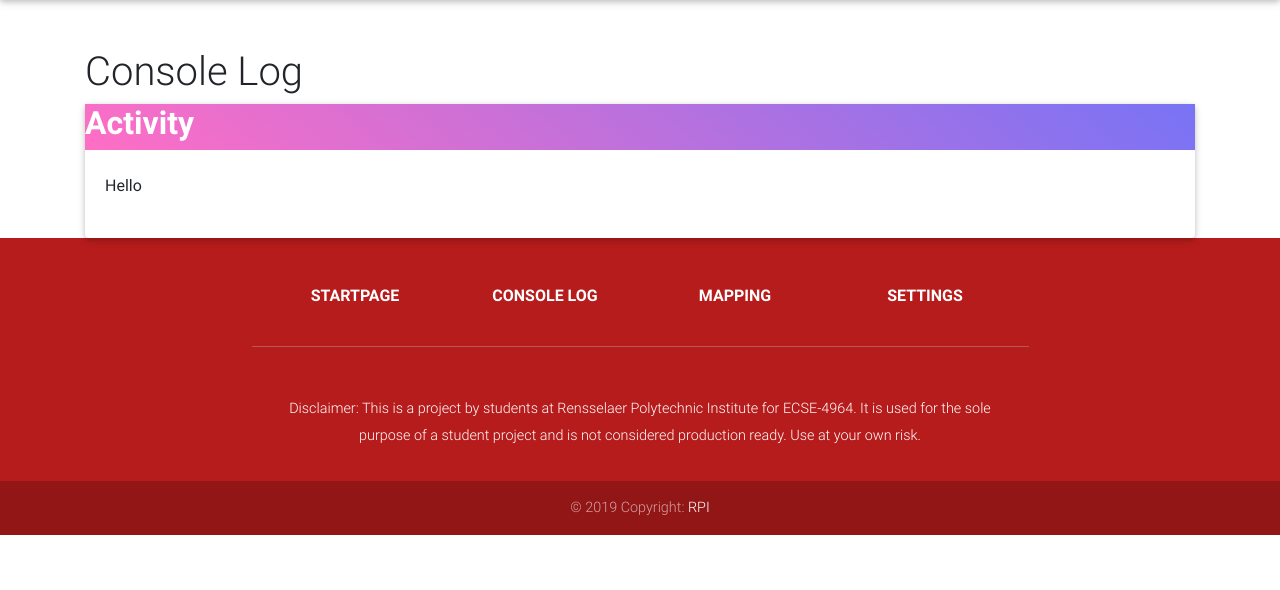
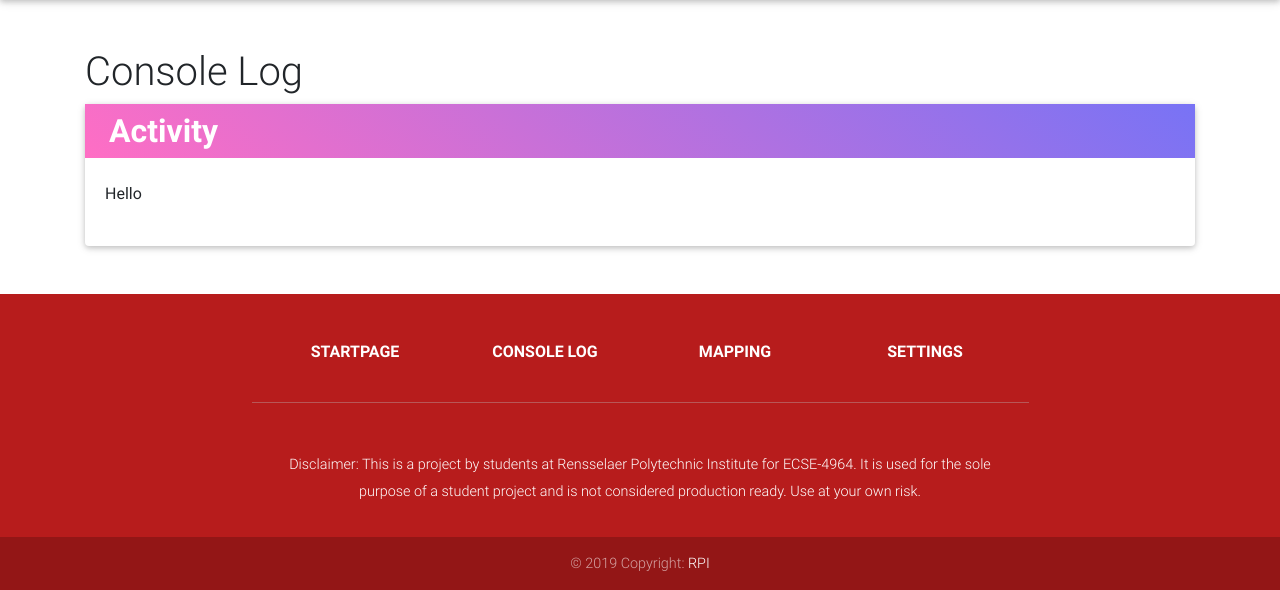
Before and after one commit to ortiza5/IoT-Adaptive-Lighting, a Flask app: page /console_log in a window 1280 px wide. Shown: the part 56-646 px from the top of the page. Run offline with Flask 2, Linux system fonts and the light colour scheme; parts of the project's set-up code (start-up, migrations or seed data) failed here and were passed over; some libraries are stand-ins or nearby versions.

Commit message:
adjusted spacing of html components

```diff
--- a/templates/console_log.html
+++ b/templates/console_log.html
@@ -10,7 +10,7 @@
 <!--Main Navigation-->
 
 <!--Main layout-->
-<main class="mt-5">
+<main class="mt-5 mb-5">
 	<div class="container">
 		<h1>Console Log</h1>
 		<!-- Card -->
@@ -18,7 +18,7 @@
 			<!-- Card image -->
 			<div class="view view-cascade gradient-card-header purple-gradient">
 				<!-- Title -->
-				<h2 class="card-header-title text-white font-weight-bold">Activity</h2>
+				<h2 class="card-header-title text-white font-weight-bold ml-4 mt-2">Activity</h2>
 			</div>
 			<!-- Card content -->
 			<div class="card-body" id="log_data">
```
